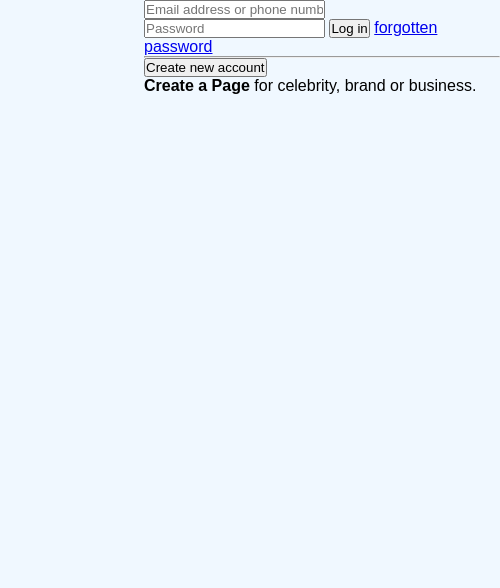
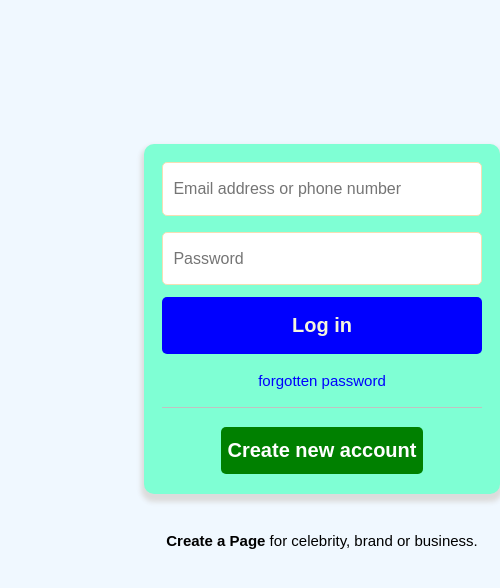
Before and after one commit to rdarshan927/practicecode-facebook-loginpage, a plain HTML site: page index.html in a window 1280 px wide. Shown: the full height of the page, 780-1280 px from the left. Drawn offline with Linux system fonts and the light colour scheme.

Commit message:
right side finished and almost completed

```diff
--- a/index.html
+++ b/index.html
@@ -31,7 +31,7 @@
             </div>
 
             <div id="login">
-                <input type="text" name="emailorphone" placeholder="Email address or phone number">
+                <input type="email" name="emailorphone" placeholder="Email address or phone number">
                 <input type="password" name="password" placeholder="Password">
                 <input type="button" value="Log in" id="login-button">
                 <a href="#">forgotten password</a>
--- a/style.css
+++ b/style.css
@@ -120,3 +120,97 @@ body {
     font-size: 25px;
     transition: 0.3s;
 }
+
+#login {
+    position: relative;
+    background-color: aquamarine;
+    height: 350px;
+    width: 400px;
+    border-radius: 10px;
+    display: flex;
+    flex-direction: column;
+    top: 18vh;
+    justify-content: flex-start;
+    padding: 10px 10px 20px 10px;
+    align-items: center;
+    box-shadow: 0 5px 5px 3px gainsboro;
+}
+
+#login > a {
+    margin: 18px 0;
+    text-decoration: none;
+    font-size: 15px;
+    color: blue;
+}
+
+#login > a:hover {
+    text-decoration: underline;
+    cursor: pointer;
+}
+
+hr {
+    width: 95%;
+    height: 0.1%;
+    background-color: rgb(194, 193, 193);
+    border: none;
+}
+
+#login > input[type=email], #login > input[type=password] {
+    height: 35%;
+    margin: 8px 0;
+    border-radius: 5px;
+    padding-left: 10px;
+    font-size: 16px;
+    width: 95%;
+    border: 1.5px solid wheat;
+}
+
+#login > input[type=password] {
+    margin-bottom: 12px;
+}
+
+#login > input[type=email]:focus, #login > input[type=password]:focus {
+    outline: none;
+    border: 1px solid blue;
+    box-shadow: 0 0 5px wheat;
+    caret-color: blue;
+}
+
+#login-button {
+    background-color: blue;
+    color: beige;
+    font-size: 20px;
+    border-radius: 5px;
+    border: none;
+    height: 120px;
+    font-weight: bold;
+    width: 95%;
+}
+
+#login-button:hover {
+    background-color: #606770;
+    cursor: pointer;
+}
+
+#createnewaccount-button {
+    background-color: green;
+    color: white;
+    font-size: 20px;
+    border-radius: 5px;
+    border: none;
+    height: 100px;
+    font-weight: bold;
+    width: 60%;
+    margin-top: 20px;
+}
+
+#createnewaccount-button:hover {
+    background-color: lightgreen;
+    cursor: pointer;
+}
+
+p {
+    font-size: 15px;
+    position: absolute;
+    bottom: -55px;
+}
```
